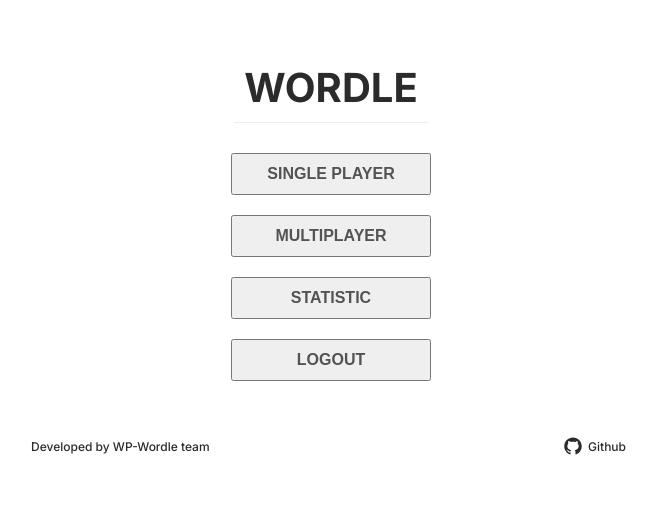
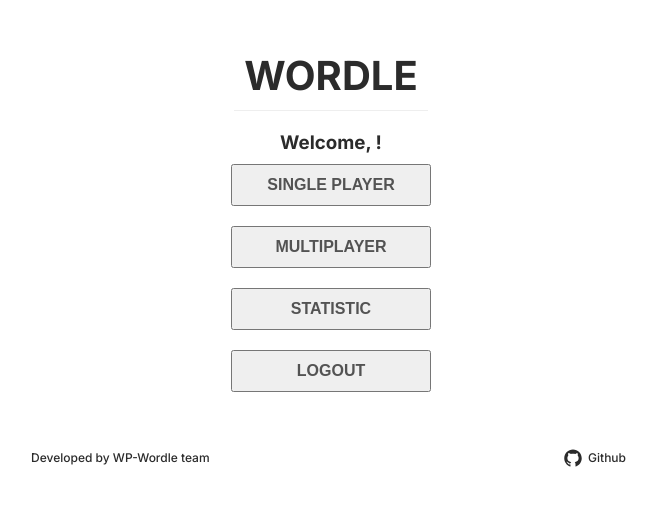
Before and after one commit to ergs0204/wp1121_wordle, a Next.js app: page / in a window 1280 px wide. Shown: the part 143-648 px from the top of the page, without its empty margins (309-966 px from the left). Built offline with nearby package versions, Linux system fonts and the light colour scheme; no server answers; sample sign-in values are in the browser's storage.

Commit message:
fix login issue

```diff
--- a/src/app/auth/page.tsx
+++ b/src/app/auth/page.tsx
@@ -59,10 +59,9 @@ export default function Auth() {
                 password: pwd,
                 email: email,
                 redirect: false,
-                callbackUrl: `${publicEnv.NEXT_PUBLIC_BASE_URL}/`,
             })
             if (!res?.error) {
-                router.push(`${publicEnv.NEXT_PUBLIC_BASE_URL}/`);
+                router.push("/");
             } else {
                 setErrorMsg(res.error || "Login failed");
             }
@@ -72,11 +71,10 @@ export default function Auth() {
                 email: email,
                 password: pwd,
                 redirect: false,
-                callbackUrl: `${publicEnv.NEXT_PUBLIC_BASE_URL}/`,
             });
 
             if (!res?.error) {
-                router.push(`${publicEnv.NEXT_PUBLIC_BASE_URL}/`);
+                router.push("/");
             } else {
                 setErrorMsg(res.error || "Login failed");
             }
--- a/src/app/page.tsx
+++ b/src/app/page.tsx
@@ -1,10 +1,22 @@
 "use client";
 
 import { AuthProvider } from "@/app/auth/AuthProvider";
-import { SocketProvider } from "@/app/socket/SocketProvider";
 import Homepage from "@/components/Homepage";
+import React, { useEffect } from 'react';
+import { useSession } from 'next-auth/react';
+import { useRouter } from 'next/navigation';
 
 export default function Home() {
+  const { data: session, status } = useSession();
+  const router = useRouter();
+  useEffect(() => {
+    if (status === "unauthenticated") {
+      router.push('/auth');
+    }
+  }, [session, router]);
+  if (!session) {
+    return <div>Loading...</div>;
+  }
   return (
     <main className="flex min-h-screen flex-col items-center justify-between p-24">
       <AuthProvider>
--- a/src/components/Homepage.js
+++ b/src/components/Homepage.js
@@ -2,9 +2,11 @@
 import React from "react";
 import Footer from "./Footer";
 import { useRouter } from 'next/navigation';
+import { useSession } from "next-auth/react";
 
 export default function Homepage() {
     const router = useRouter();
+    const { data: session } = useSession();
     const handleLogout = () => {
         // HttpSession session = request.getSession();
         // session.invalidate();
@@ -13,7 +15,15 @@ export default function Homepage() {
     }
     return (
         <div className="homepage">
+
             <h1 className="title">Wordle</h1>
+            <div>
+            {session ? (
+                <h3>Welcome, {session.user.username}!</h3>
+            ) : (
+                <h3>You are not logged in.</h3>
+            )}
+            </div>
             <button className="mode from-center" onClick={() => router.push('/singlePlayer')}>single player</button>
             <button className="mode from-center" onClick={() => router.push('/matchingRoom')}>multiplayer</button>
             <button className="mode from-center" onClick={() => router.push('/statistic')}>statistic</button>
```
